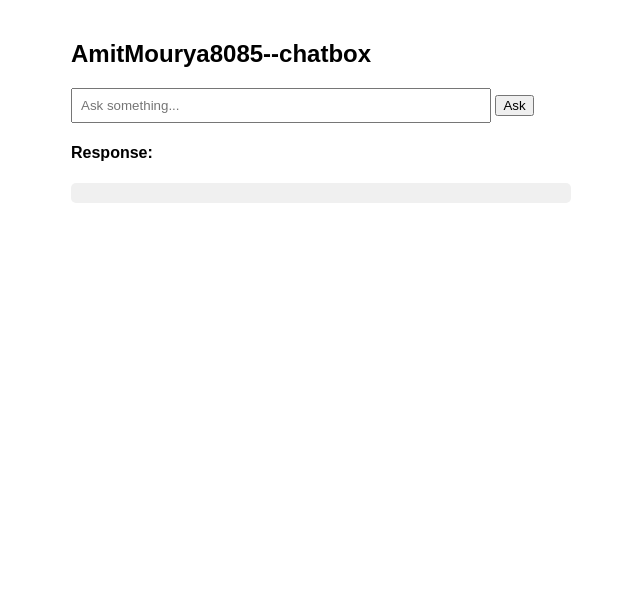
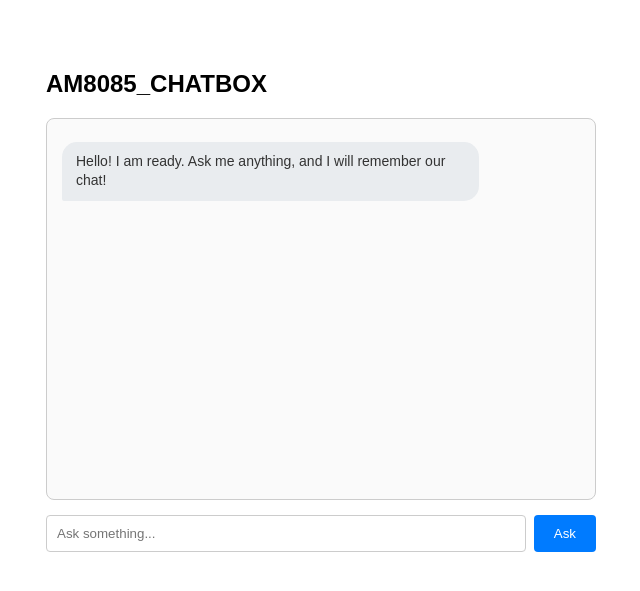
Before and after one commit to Amitmourya8085/python, a Flask app: page / in a window 1280 px wide. Shown: the top 591 px of the page, without its empty margins (319-959 px from the left). Run offline with Flask 3, Linux system fonts and the light colour scheme.

Commit message:
added history via session

```diff
--- a/Chat_box/app.py
+++ b/Chat_box/app.py
@@ -1,33 +1,54 @@
 import requests
-from flask import Flask,request,render_template,jsonify
+from flask import Flask, request, render_template, jsonify, session
 
-API_KEY = "AQ.Ab8RN6IyeWQsXf0KnPHoK9yyrcNAT4IgAX9l7FXyT1m5GclGtw"
+API_KEY = "AQ."
 URL = f"https://generativelanguage.googleapis.com/v1beta/models/gemini-2.5-flash:generateContent?key={API_KEY}"
 
 app = Flask(__name__)
 
+
+app.secret_key = "amit_mourya_super_secret_key"
+
 @app.route('/')
 def home():
+
+    session['history'] = []
     return render_template('index.html')
 
-@app.route('/ask',methods=['POST'])
+@app.route('/ask', methods=['POST'])
 def ask_AM8085():
-     user_prompt = request.json.get('prompt')
-     payload = {
-        "contents": [{
-            "parts": [{"text": user_prompt}]
-        }]
-     }
-
-     header = {"Contents-Type":"applicatin/type"}
-
-     response = requests.post(url=URL,json=payload,headers=header)
-     data = response.json()
-
-     answer = data['candidates'][0]['content']['parts'][0]['text']
-
-     return jsonify({"response": answer})
+    user_prompt = request.json.get('prompt')
 
 
-if __name__=='__main__':
-     app.run(debug=True)
+    chat_history = session.get('history', [])
+
+
+    chat_history.append({
+        "role": "user",
+        "parts": [{"text": user_prompt}]
+    })
+
+
+    payload = {
+        "contents": chat_history
+    }
+
+    header = {"Content-Type": "application/json"}
+
+    response = requests.post(url=URL, json=payload, headers=header)
+    data = response.json()
+
+    answer = data['candidates'][0]['content']['parts'][0]['text']
+
+    chat_history.append({
+        "role": "model",
+        "parts": [{"text": answer}]
+    })
+
+
+    session['history'] = chat_history
+
+    return jsonify({"response": answer})
+
+if __name__ == '__main__':
+    app.run(debug=True)
--- a/Chat_box/templates/index.html
+++ b/Chat_box/templates/index.html
@@ -4,23 +4,106 @@
     <meta charset="UTF-8">
     <meta name="viewport" content="width=device-width, initial-scale=1.0">
     <title>Chat_box(AmitMourya8085)</title>
+    <style>
+        body {
+            font-family: Arial, sans-serif;
+            max-width: 550px;
+            margin: 40px auto;
+            padding: 10px;
+        }
+        /* The scrollable area holding the messages */
+        #chatbox {
+            height: 350px;
+            border: 1px solid #ccc;
+            padding: 15px;
+            overflow-y: auto;
+            margin-bottom: 15px;
+            border-radius: 8px;
+            background: #fafafa;
+        }
+        /* Style for container blocks */
+        .message-row {
+            display: flex;
+            margin: 8px 0;
+        }
+        .user-row { justify-content: flex-end; }
+        .bot-row { justify-content: flex-start; }
+
+        /* The actual chat bubbles */
+        .bubble {
+            max-width: 75%;
+            padding: 10px 14px;
+            border-radius: 15px;
+            font-size: 14px;
+            line-height: 1.4;
+            white-space: pre-wrap;
+        }
+        .user-bubble {
+            background-color: #007bff;
+            color: white;
+            border-bottom-right-radius: 2px;
+        }
+        .bot-bubble {
+            background-color: #e9ecef;
+            color: #333;
+            border-bottom-left-radius: 2px;
+        }
+        .input-area {
+            display: flex;
+            gap: 8px;
+        }
+    </style>
 </head>
-<body style="font-family: Arial; max-width: 500px; margin: 40px auto;">
+<body>
 
-    <h2>AmitMourya8085--chatbox</h2>
-    <input type="text" id="userInput" placeholder="Ask something..." style="width: 80%; padding: 8px;">
-    <button onclick="sendToFlask()">Ask</button>
+    <h2>AM8085_CHATBOX</h2>
 
-    <h4>Response:</h4>
-    <p id="aiResponse" style="background: #f0f0f0; padding: 10px; border-radius: 5px;"></p>
+    <div id="chatbox">
+        <div class="message-row bot-row">
+            <div class="bubble bot-bubble">Hello! I am ready. Ask me anything, and I will remember our chat!</div>
+        </div>
+    </div>
+
+    <div class="input-area">
+        <input type="text" id="userInput" placeholder="Ask something..." style="flex-grow: 1; padding: 10px; border: 1px solid #ccc; border-radius: 4px;">
+        <button onclick="sendToFlask()" style="padding: 10px 20px; background-color: #007bff; color: white; border: none; border-radius: 4px; cursor: pointer;">Ask</button>
+    </div>
 
     <script>
+        // Allow pressing 'Enter' to send the message
+        document.getElementById('userInput').addEventListener('keypress', function(e) {
+            if (e.key === 'Enter') sendToFlask();
+        });
+
         async function sendToFlask() {
-            const prompt = document.getElementById('userInput').value;
-            const output = document.getElementById('aiResponse');
-            output.innerText = "Thinking...";
+            const inputElement = document.getElementById('userInput');
+            const prompt = inputElement.value.trim();
+            const chatbox = document.getElementById('chatbox');
 
-            // Send the prompt to the Flask /ask route
+            if (!prompt) return; // Don't send empty prompts
+
+            // 1. Append User message bubble immediately to the UI
+            chatbox.innerHTML += `
+                <div class="message-row user-row">
+                    <div class="bubble user-bubble">${prompt}</div>
+                </div>
+            `;
+
+            // Clear input and auto-scroll to the bottom
+            inputElement.value = '';
+            chatbox.scrollTop = chatbox.scrollHeight;
+
+            // 2. Add a temporary "Thinking..." bubble for the AI
+            const thinkingId = "thinking-" + Date.now();
+            chatbox.innerHTML += `
+                <div class="message-row bot-row" id="${thinkingId}">
+                    <div class="bubble bot-bubble"><i>Thinking...</i></div>
+                </div>
+            `;
+            chatbox.scrollTop = chatbox.scrollHeight;
+
+            try {
+                // 3. Send the prompt to your updated Flask session memory route
                 const response = await fetch('/ask', {
                     method: 'POST',
                     headers: { 'Content-Type': 'application/json' },
@@ -28,10 +111,29 @@
                 });
 
                 const data = await response.json();
-            output.innerText = data.response; // Display the parsed answer
+
+                // Remove the "Thinking..." bubble
+                document.getElementById(thinkingId).remove();
+
+                // 4. Append the actual Gemini answer bubble to the UI
+                chatbox.innerHTML += `
+                    <div class="message-row bot-row">
+                        <div class="bubble bot-bubble">${data.response}</div>
+                    </div>
+                `;
+            } catch (error) {
+                document.getElementById(thinkingId).remove();
+                chatbox.innerHTML += `
+                    <div class="message-row bot-row">
+                        <div class="bubble bot-bubble" style="color: red;">Error processing your request.</div>
+                    </div>
+                `;
+            }
+
+            // Scroll to bottom again to see the final answer
+            chatbox.scrollTop = chatbox.scrollHeight;
         }
     </script>
 
-
 </body>
 </html>
```
Lines whose indentation alone changed are shown as unchanged.
